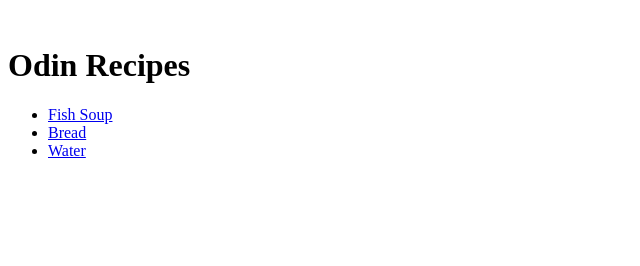
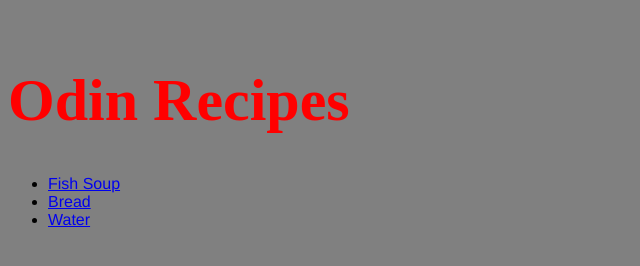
Before and after one commit to HenryMunck/odin-recipes, a plain HTML site: page index.html in a window 1280 px wide. Shown: the whole page, without its empty margins (0-640 px from the left). Drawn offline with Linux system fonts and the light colour scheme.

Commit message:
index.html

```diff
--- a/index.html
+++ b/index.html
@@ -5,14 +5,15 @@
     <meta http-equiv="X-UA-Compatible" content="IE=edge">
     <meta name="viewport" content="width=device-width, initial-scale=1.0">
     <title>Document</title>
+    <link rel="stylesheet" href="style.css">
 </head>
 <body>
     <img src="" alt="">
     <h1>Odin Recipes</h1>
     <ul>
-        <li><a href="../odin-recipes/recipes/fish_soup.html">Fish Soup</a></li>
-        <li><a href="../odin-recipes/recipes/bread.html">Bread</a></li>
-        <li><a href="../odin-recipes/recipes/water.html">Water</a></li>
+        <li class="lit"><a href="../odin-recipes/recipes/fish_soup.html">Fish Soup</a></li>
+        <li class="lit"><a href="../odin-recipes/recipes/bread.html">Bread</a></li>
+        <li class="lit"><a href="../odin-recipes/recipes/water.html">Water</a></li>
     </ul>
 </body>
 </html>
--- /dev/null
+++ b/style.css
@@ -0,0 +1,19 @@
+body {
+    background-color: grey;
+}
+
+h1 {
+    color: red;
+    font-size: 60px;
+
+}
+
+.ul.lit {
+    color: black;
+    font-weight: bold;
+    font-style: italic;
+}
+
+li {
+    font-family: 'Franklin Gothic Medium', 'Arial Narrow', Arial, sans-serif;
+}
```
Also changed, not shown: recipes/bread.html (+1 -0 lines), recipes/fish_soup.html (+1 -0 lines), recipes/water.html (+1 -0 lines).
